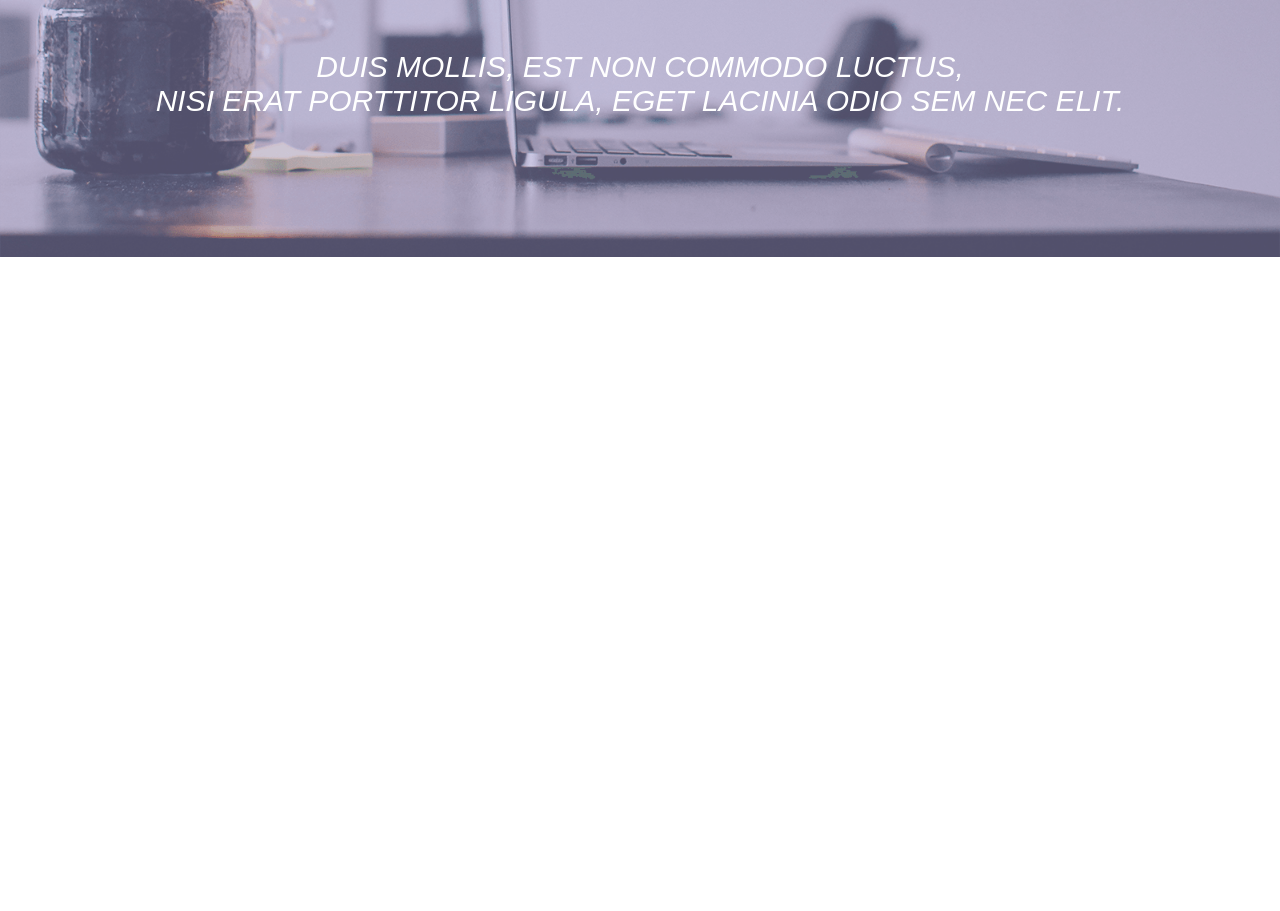
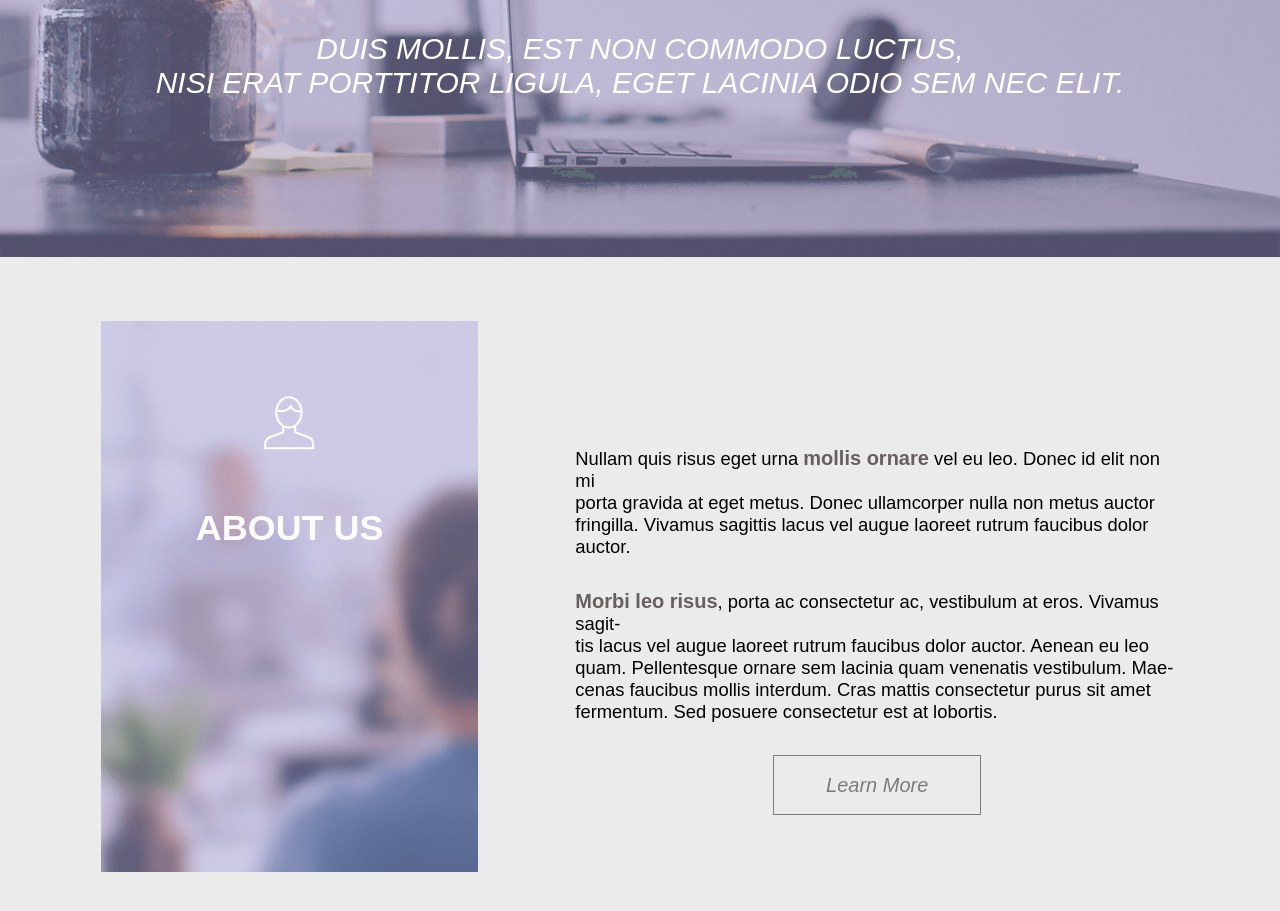
Before and after one commit to DimaMorozov/CreativeSolution, a plain HTML site: page build/index.html in a window 1280 px wide. Shown: the part 543-1454 px from the top of the page. Before the commit the page ends 800 px from the top, so only its background shows below. Drawn offline with nearby package versions, Linux system fonts and the light colour scheme.

Commit message:
add section about

```diff
--- a/build/index.html
+++ b/build/index.html
@@ -26,7 +26,7 @@
 				<a class="header__nav-link" href="#">Home</a>
 			</li>
 			<li class="header__nav-item">
-				<a class="header__nav-link" href="#">About</a>
+				<a class="header__nav-link" href="#about">About</a>
 			</li>
 			<li class="header__nav-item">
 				<a class="header__nav-link" href="#">Services</a>
@@ -43,6 +43,27 @@
 	  <p class="header__text">Duis mollis, est non commodo luctus,<br> nisi erat porttitor ligula, eget lacinia odio sem nec elit.</p>
     </div>
 </header>
+<main>
+	<section class="about" id="about">
+		<div class="container">
+			<div class="about__wrapper">
+			<div class="about__image-wrapper">
+				<a href="#">
+				<img src="images/about-image.png" alt="About Us" class="about__img"></a>
+				<div class="about__img-content">
+				<img src="images/icons/about-icon.png" alt="About Us" class="about__icon">
+				<h2 class="about__title">About Us</h2>
+				</div>
+			</div>
+			<div class="about__content-wrapper">
+				<p class="about__text about__text--top">Nullam quis risus eget urna <span class="about__text--inner">mollis ornare</span> vel eu leo. Donec id elit non mi<br> porta gravida at eget metus. Donec ullamcorper nulla non metus auctor<br> fringilla. Vivamus sagittis lacus vel augue laoreet rutrum faucibus dolor<br> auctor.</p>
+				<p class="about__text about__text--bottom"><span class="about__text--inner">Morbi leo risus</span>, porta ac consectetur ac, vestibulum at eros. Vivamus sagit-<br>tis lacus vel augue laoreet rutrum faucibus dolor auctor. Aenean eu leo<br> quam. Pellentesque ornare sem lacinia quam venenatis vestibulum. Mae-<br>cenas faucibus mollis interdum. Cras mattis consectetur purus sit amet<br> fermentum. Sed posuere consectetur est at lobortis.</p>
+				<button class="button about__button">Learn More</button>
+			</div>
+		  </div>
+		</div>
+	</section>
+</main>
 
 
 
--- a/build/js/index.js
+++ b/build/js/index.js
@@ -1 +1 @@
-"use strict";var Menu={el:{ham:$(".burger"),menuTop:$(".burger__item--top"),menuMiddle:$(".burger__item--middle"),menuBottom:$(".burger__item--bottom")},init:function(){Menu.bindUIactions()},bindUIactions:function(){Menu.el.ham.on("click",function(e){Menu.activateMenu(e),e.preventDefault()})},activateMenu:function(){Menu.el.menuTop.toggleClass("burger__item--top-click"),Menu.el.menuMiddle.toggleClass("burger__item--middle-click"),Menu.el.menuBottom.toggleClass("burger__item--bottom-click")}};Menu.init(),$(".burger").click(function(){$(".header__nav").fadeToggle()});
+"use strict";var Menu={el:{ham:$(".burger"),menuTop:$(".burger__item--top"),menuMiddle:$(".burger__item--middle"),menuBottom:$(".burger__item--bottom")},init:function(){Menu.bindUIactions()},bindUIactions:function(){Menu.el.ham.on("click",function(e){Menu.activateMenu(e),e.preventDefault()})},activateMenu:function(){Menu.el.menuTop.toggleClass("burger__item--top-click"),Menu.el.menuMiddle.toggleClass("burger__item--middle-click"),Menu.el.menuBottom.toggleClass("burger__item--bottom-click")}};Menu.init(),$(".burger").click(function(){$(".header__nav").fadeToggle()}),$('a[href*="#"]').not('[href="#"]').not('[href="#0"]').click(function(e){if(location.pathname.replace(/^\//,"")==this.pathname.replace(/^\//,"")&&location.hostname==this.hostname){var t=$(this.hash);(t=t.length?t:$("[name="+this.hash.slice(1)+"]")).length&&(e.preventDefault(),$("html, body").animate({scrollTop:t.offset().top},1e3,function(){var e=$(t);if(e.focus(),e.is(":focus"))return!1;e.attr("tabindex","-1"),e.focus()}))}});
--- a/src/js/index.js
+++ b/src/js/index.js
@@ -36,3 +36,41 @@ Menu.init();
 $('.burger').click(function(){
        $('.header__nav').fadeToggle();
     });
+
+
+// SCROLL
+$('a[href*="#"]')
+  // Remove links that don't actually link to anything
+  .not('[href="#"]')
+  .not('[href="#0"]')
+  .click(function(event) {
+    // On-page links
+    if (
+      location.pathname.replace(/^\//, '') == this.pathname.replace(/^\//, '')
+      &&
+      location.hostname == this.hostname
+    ) {
+      // Figure out element to scroll to
+      var target = $(this.hash);
+      target = target.length ? target : $('[name=' + this.hash.slice(1) + ']');
+      // Does a scroll target exist?
+      if (target.length) {
+        // Only prevent default if animation is actually gonna happen
+        event.preventDefault();
+        $('html, body').animate({
+          scrollTop: target.offset().top
+        }, 1000, function() {
+          // Callback after animation
+          // Must change focus!
+          var $target = $(target);
+          $target.focus();
+          if ($target.is(":focus")) { // Checking if the target was focused
+            return false;
+          } else {
+            $target.attr('tabindex','-1'); // Adding tabindex for elements not focusable
+            $target.focus(); // Set focus again
+          };
+        });
+      }
+    }
+  });
--- /dev/null
+++ b/src/scss/_about.scss
@@ -0,0 +1,96 @@
+.about{
+	background-color: #ebebeb;
+	padding-top: 4rem;
+	padding-bottom: 3rem;
+	font-family: $secondary-font;
+
+	&__wrapper{
+	    display: flex;
+	    flex-direction: column;
+		justify-content: space-between;
+		align-items: center;
+
+		@media all and (min-width: 768px){
+      	  flex-direction: row;
+    	}
+	}
+
+	&__image-wrapper{
+	   position: relative;
+
+	   @media all and (min-width: 768px){
+          width: 35%;
+    	}
+    }
+
+    &__img-content{
+    	position: absolute;
+    	top: 4.7rem;
+    	left: 50%;
+    	transform: translateX(-50%);
+    	text-align: center;
+    }
+
+    &__img{
+        margin-bottom: 4rem;
+    }
+
+    &__title{
+    	font-family: $base-font;
+		color: #fefbfc;
+		font-size: 2.246rem;
+		font-weight: 600;
+		line-height: 1.67;
+		text-transform: uppercase;
+		cursor: pointer;
+    }
+
+    &__icon{
+    	margin-bottom: 2.75rem;
+    	cursor: pointer;
+    }
+
+    &__content-wrapper{
+    	display: flex;
+    	flex-direction: column;
+    	align-items: center;
+
+    	@media all and (min-width: 768px){
+          width: 56%;
+    	}
+    }
+
+    &__text{
+    	font-size: 1.15rem;
+		font-weight: 400;
+
+		br{
+			display: none;
+
+			@media all and (min-width: 1115px){
+               display: block;
+    		}
+		}
+
+		&--top{
+			margin-bottom: 2rem;
+		}
+
+		&--bottom{
+			padding-bottom: 2rem;
+		}
+
+    	&--inner{
+    		color:  #665f60;
+			font-size: 1.25rem;
+			font-weight: 700;
+    	}
+    }
+
+    &__button{
+    	font-size: 1.25rem;
+		font-style: italic;
+		text-align: center;
+		color:  #7d7a7c;
+    }
+}
--- a/src/scss/_base.scss
+++ b/src/scss/_base.scss
@@ -4,6 +4,10 @@
     box-sizing: border-box;
 }
 
+*{
+  margin: 0;
+  padding: 0;
+}
 
 img {
     max-width: 100%;
--- /dev/null
+++ b/src/scss/_button.scss
@@ -0,0 +1,5 @@
+.button{
+	border: 1px solid #7d7a7c;
+	padding: 18px 52px 17px;
+	background: transparent;
+}
--- a/src/scss/styles.scss
+++ b/src/scss/styles.scss
@@ -4,3 +4,5 @@
 @import "container";
 @import "header";
 @import "burger-menu";
+@import "about";
+@import "button";
```
Also changed, not shown: src/index.html (+22 -1 lines), build/css/styles.css, build/images/about-image.png (added), build/images/icons/about-icon.png (added), src/images/about-image.png (added), src/images/icons/about-icon.png (added).
